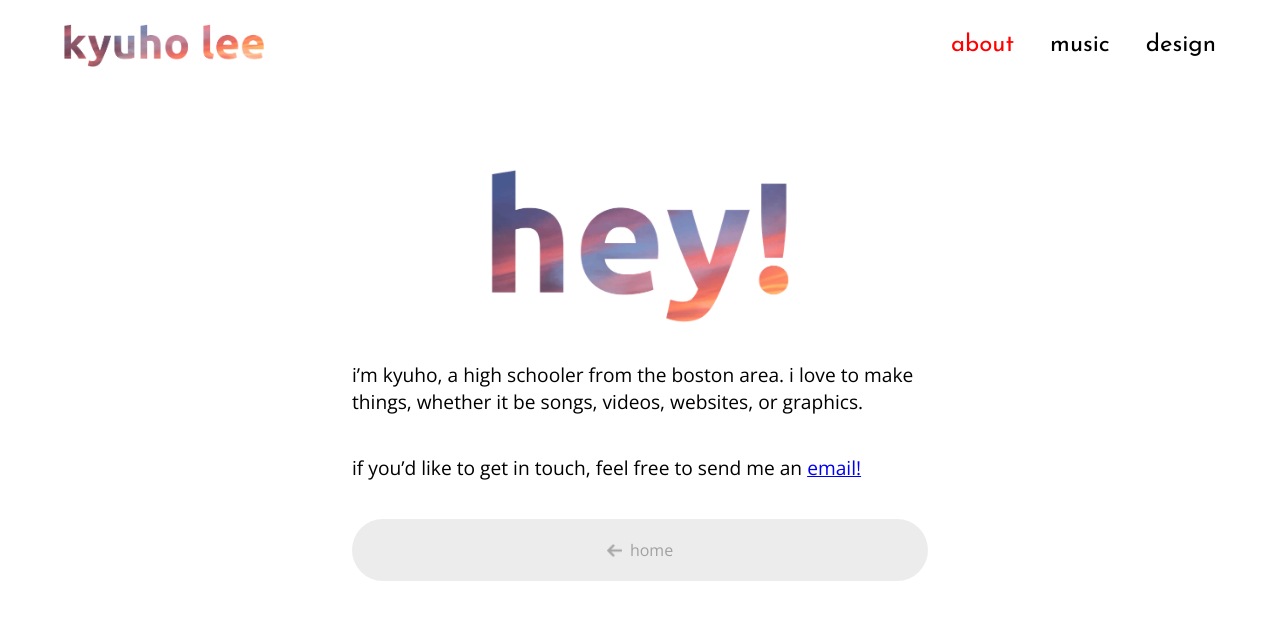
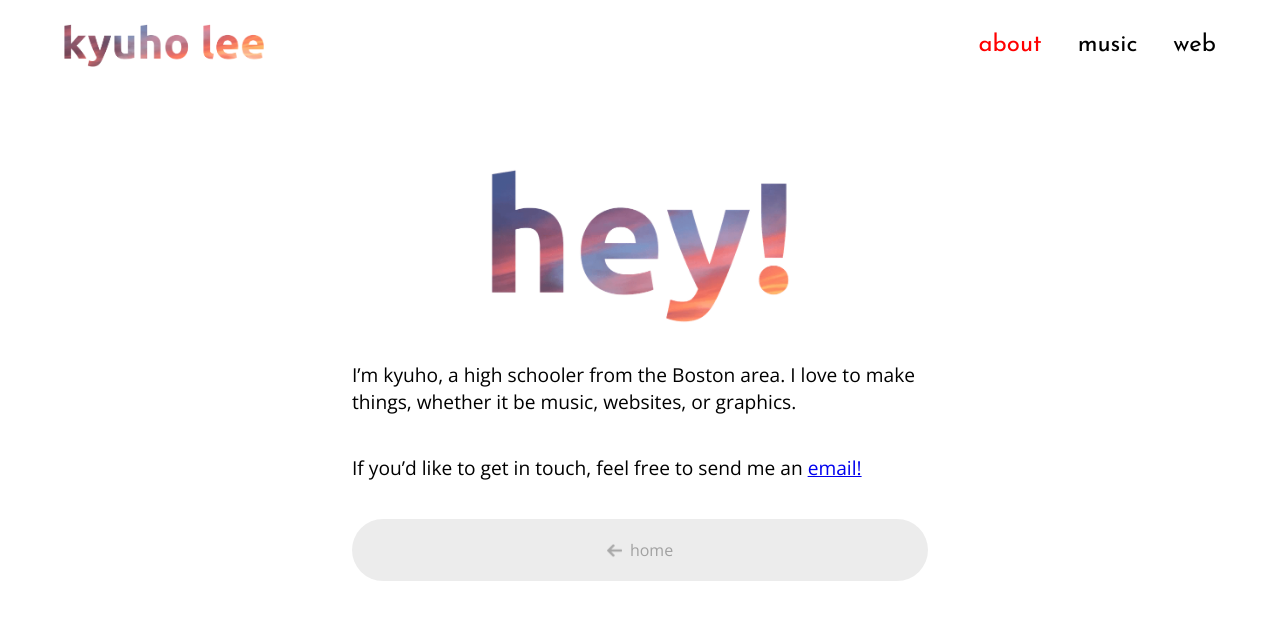
Before and after one commit to kyuhochoilee/portfoliositereact, a React (Create React App) app: page /about in a window 1280 px wide. Shown: the top 620 px of the page. Built offline with nearby package versions, Linux system fonts and the light colour scheme.

Commit message:
changed bars from design to web

```diff
--- a/src/components/About.js
+++ b/src/components/About.js
@@ -9,8 +9,8 @@ function About() {
         <div className={styles.container}>
             <div className={styles.wrapper}>
                 <img className={styles.hey} src={Hey} alt="hey!" width="300" height="154"/>
-                <p className={styles.blurb}>i’m kyuho, a high schooler from the boston area. i love to make things, whether it be songs, videos, websites, or graphics.</p>
-                <p className={styles.blurb}> if you’d like to get in touch, feel free to send me an <a href="mailto:kyuhomedia@gmail.com">email!</a></p>
+                <p className={styles.blurb}>I’m kyuho, a high schooler from the Boston area. I love to make things, whether it be music, websites, or graphics.</p>
+                <p className={styles.blurb}> If you’d like to get in touch, feel free to send me an <a href="mailto:kyuhomedia@gmail.com">email!</a></p>
                 <a className={styles.button} href="/">
                     <img className={styles.arrow} src={Arrow} alt="back" width="15" height="15"/>
                     <p className={styles.text}>home</p>
--- a/src/components/Bar.js
+++ b/src/components/Bar.js
@@ -14,7 +14,7 @@ function Bar(props) {
             <nav className={styles.navbar} id="bar">
                 <NavLink activeClassName={styles.active} className={styles.menuitem} to='/about' title="about">about</NavLink>
                 <NavLink activeClassName={styles.active} className={styles.menuitem} to='/music' title="music">music</NavLink>
-                <NavLink activeClassName={styles.active} className={styles.menuitem} to='/design' title="design">design</NavLink>
+                <NavLink activeClassName={styles.active} className={styles.menuitem} to='/design' title="web">web</NavLink>
             </nav>
         </div>
     )
--- a/src/components/Home.js
+++ b/src/components/Home.js
@@ -14,7 +14,7 @@ function Home() {
                 <ul className = {styles.list}>
                     <li><a className = {styles.menuitem} href="/about" title="about">about</a></li>
                     <li><a className = {styles.menuitem} href="/music" title="music">music</a></li>
-                    <li><a className = {styles.menuitem} href="/design" title="design">design</a></li>
+                    <li><a className = {styles.menuitem} href="/design" title="webs">web</a></li>
                 </ul>
             </div>
         </div>
```
